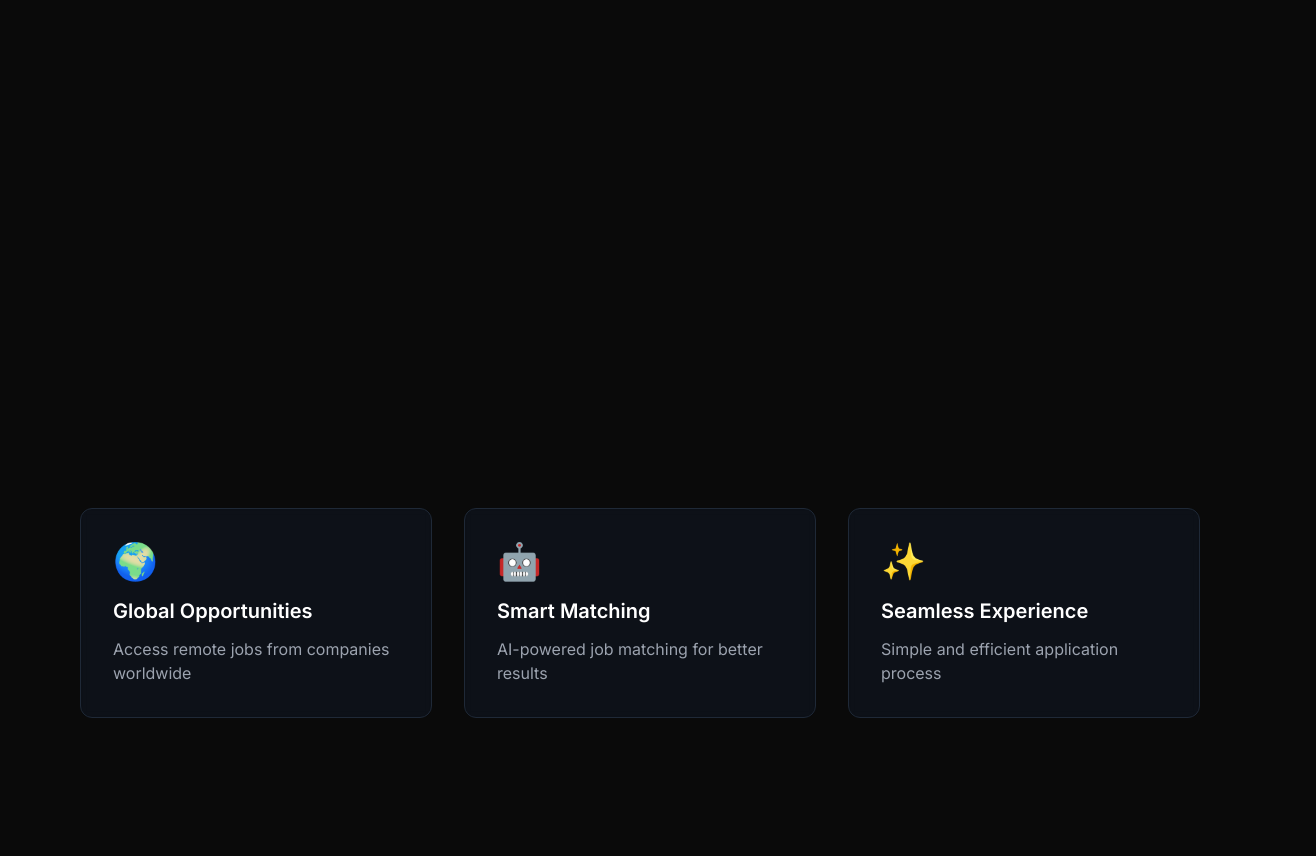
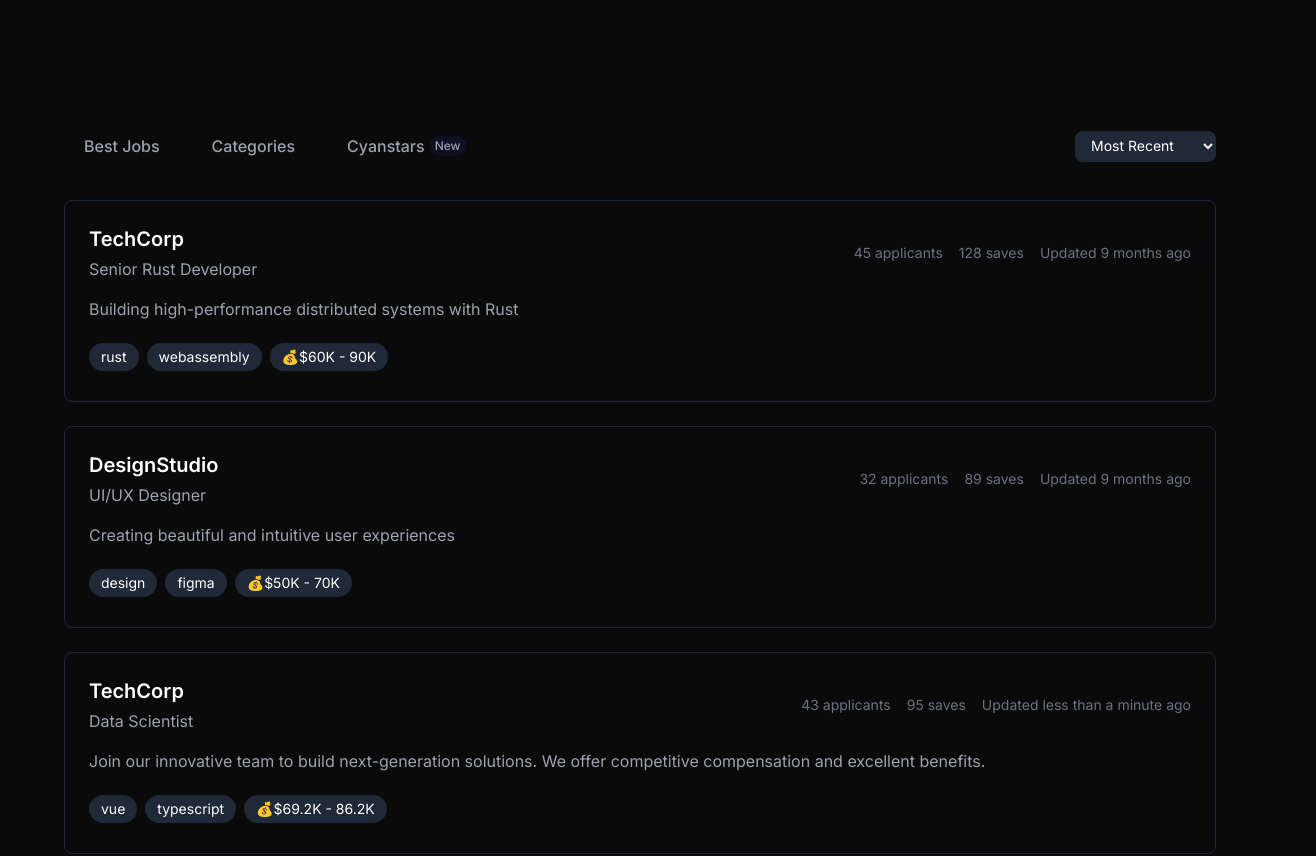
Before and after one commit to ai-cyan/ai-cyan, a React (Vite) app in the folder cyan-js/: page / in a window 1280 px wide. Shown: the part 420-1276 px from the top of the page, 1316 px wide, since content can reach past the window. Built offline with nearby package versions, Linux system fonts and the light colour scheme.

Commit message:
feat(home): update hero section design and add watch demo button
- Add WATCH DEMO button next to FIND JOB
- Update button styles with border hover effects
- Adjust hero section text layout and content
- Add Best Jobs filter option
- Remove emoji icons for cleaner look

```diff
--- a/cyan-js/src/pages/Home.tsx
+++ b/cyan-js/src/pages/Home.tsx
@@ -1,8 +1,12 @@
 import React, { useState } from 'react';
 import { motion, useScroll, useTransform } from 'framer-motion';
+import { useNavigate } from 'react-router-dom';
 import { useTheme } from '../contexts/ThemeContext';
 import { MouseFollower } from '../components/MouseFollower';
 import { Navbar } from '../components/Navbar';
+import { mockJobs } from '../mocks/jobs';
+import { formatDistanceToNow } from 'date-fns';
+import { Job } from '../types/job';
 
 export default function Home() {
   const { scrollYProgress } = useScroll();
@@ -16,7 +20,7 @@ export default function Home() {
 
       {/* Hero Section */}
       <motion.section
-        className="relative min-h-screen"
+        className="relative min-h-[60vh]"
         style={{ opacity, scale }}
       >
         <motion.div
@@ -39,23 +43,41 @@ export default function Home() {
             animate={{ opacity: 1, y: 0 }}
             transition={{ delay: 0.4 }}
           >
+            <p>Cyan is the best way to find your next remote role,</p>
             <p>Built to redefine remote work possibilities.</p>
-            <p>Cyan is the best way to find your next remote role.</p>
           </motion.div>
           <motion.div
             initial={{ opacity: 0, y: 20 }}
             animate={{ opacity: 1, y: 0 }}
             transition={{ delay: 0.6 }}
+            className="flex items-center justify-center space-x-4"
           >
             <motion.button
               whileHover={{
-                scale: 1.05,
-                boxShadow: "0 0 30px rgba(200,200,200,0.2)"
+                scale: 1.02,
+                borderColor: "rgba(255, 255, 255, 0.9)",
               }}
-              whileTap={{ scale: 0.95 }}
-              className="theme-button px-8 py-4 rounded-full text-lg font-medium"
+              whileTap={{ scale: 0.98 }}
+              className="relative px-8 py-3.5 rounded-xl text-lg font-medium bg-black text-white dark:bg-white dark:text-black border border-gray-400/30 dark:border-gray-600/30 hover:border-white/90 dark:hover:border-white/90 transition-colors backdrop-blur-sm"
             >
-              Get Started
+              <div className="flex items-center space-x-2">
+                <span>☺︎</span>
+                <span>FIND JOB</span>
+              </div>
+            </motion.button>
+
+            <motion.button
+              whileHover={{
+                scale: 1.02,
+                borderColor: "rgba(255, 255, 255, 0.9)",
+              }}
+              whileTap={{ scale: 0.98 }}
+              className="relative px-8 py-3.5 rounded-xl text-lg font-medium bg-white text-black dark:bg-black dark:text-white border border-gray-400/30 dark:border-gray-600/30 hover:border-white/90 dark:hover:border-white/90 transition-colors backdrop-blur-sm"
+            >
+              <div className="flex items-center space-x-2">
+                <span>▶</span>
+                <span>WATCH DEMO</span>
+              </div>
             </motion.button>
           </motion.div>
         </motion.div>
@@ -81,49 +103,155 @@ export default function Home() {
         </div>
       </motion.section>
 
-      {/* Features Section */}
-      <section className="py-32">
-        <div className="max-w-6xl mx-auto px-4">
+      {/* Jobs Section */}
+      <section className="py-16 px-4">
+        <div className="max-w-6xl mx-auto">
+          {/* Search and Filter Bar */}
           <motion.div
-            initial={{ opacity: 0 }}
-            whileInView={{ opacity: 1 }}
-            transition={{ duration: 0.8 }}
-            className="grid grid-cols-1 md:grid-cols-3 gap-8"
+            className="flex flex-wrap items-center justify-between gap-4 mb-8"
+            initial={{ opacity: 0, y: 20 }}
+            animate={{ opacity: 1, y: 0 }}
           >
-            <FeatureCard
-              title="Global Opportunities"
-              description="Access remote jobs from companies worldwide"
-              icon="🌍"
-            />
-            <FeatureCard
-              title="Smart Matching"
-              description="AI-powered job matching for better results"
-              icon="🤖"
-            />
-            <FeatureCard
-              title="Seamless Experience"
-              description="Simple and efficient application process"
-              icon="✨"
-            />
+            {/* Left side - Search and Categories */}
+            <div className="flex items-center space-x-4">
+
+                <motion.button
+                className="px-4 py-2.5 relative font-medium text-gray-600 dark:text-gray-400 hover:text-red-500 dark:hover:text-red-500 transition-colors"
+                whileHover={{ scale: 1.02 }}
+                whileTap={{ scale: 0.98 }}
+                >
+                <div className="flex items-center space-x-1">
+                    <span></span>
+                    <span>Best Jobs</span>
+                </div>
+                </motion.button>
+
+              <motion.button
+                className="px-4 py-2.5 relative font-medium text-gray-600 dark:text-gray-400 hover:text-red-500 dark:hover:text-red-500 transition-colors"
+                whileHover={{ scale: 1.02 }}
+                whileTap={{ scale: 0.98 }}
+              >
+                <div className="flex items-center space-x-1">
+                  <span></span>
+                  <span>Categories</span>
+                </div>
+              </motion.button>
+
+              <motion.button
+                className="px-4 py-2.5 relative font-medium text-gray-600 dark:text-gray-400 hover:text-red-500 dark:hover:text-red-500 transition-colors"
+                whileHover={{ scale: 1.02 }}
+                whileTap={{ scale: 0.98 }}
+              >
+                <div className="flex items-center space-x-1">
+                  <span></span>
+                  <span>Cyanstars</span>
+                  <span className="inline-flex items-center justify-center px-1.5 py-0.5 text-xs font-medium bg-primary/10 text-gray-400 rounded-full ml-1">
+                    New
+                  </span>
+                </div>
+              </motion.button>
+            </div>
+
+            {/* Right side - Sort options */}
+            <div className="flex items-center">
+              <select className="px-3 py-1.5 rounded-lg bg-gray-100 dark:bg-gray-800 text-sm border-none outline-none">
+                <option value="recent">Most Recent</option>
+                <option value="relevant">Most Relevant</option>
+                <option value="salary">Highest Salary</option>
+              </select>
+            </div>
           </motion.div>
+
+          {/* Jobs Grid */}
+          <div className="grid grid-cols-1 gap-6">
+            {mockJobs.map((job) => (
+              <JobCard key={job.id} job={job} />
+            ))}
+          </div>
         </div>
       </section>
     </div>
   );
 }
 
-function FeatureCard({ title, description, icon }: { title: string; description: string; icon: string }) {
+// 复用 Jobs 页面的 JobCard 组件
+function JobCard({ job }: { job: Job }) {
+  const navigate = useNavigate();
+  const formatSalary = (min: number, max: number, currency: string) => {
+    const formatter = new Intl.NumberFormat('en-US', {
+      notation: 'compact',
+      maximumFractionDigits: 1
+    });
+    return `💰${currency}${formatter.format(min)} - ${formatter.format(max)}`;
+  };
+
+  const techTags = job.tags.filter((tag: string) => !['fulltime', 'remote'].includes(tag));
+  const salaryTag = job.tags.find((tag: string) => ['fulltime', 'remote'].includes(tag));
+
   return (
     <motion.div
-      whileHover={{ y: -5, scale: 1.02 }}
-      className="p-8 rounded-xl border dark:border-gray-800 border-gray-200 dark:bg-gray-900/50 bg-gray-50/50 backdrop-blur-sm"
+      onClick={() => navigate(`/jobs/${job.id}`)}
       initial={{ opacity: 0, y: 20 }}
-      whileInView={{ opacity: 1, y: 0 }}
-      transition={{ duration: 0.5 }}
+      animate={{ opacity: 1, y: 0 }}
+      whileHover={{ scale: 1.02 }}
+      className="p-6 border dark:border-gray-800 rounded-lg hover:border-gray-400 dark:hover:border-gray-700 transition-colors cursor-pointer relative group"
     >
-      <div className="text-4xl mb-4">{icon}</div>
-      <h3 className="text-xl font-semibold mb-3">{title}</h3>
-      <p className="dark:text-gray-400 text-gray-600">{description}</p>
+      <div className="flex flex-col h-full">
+        <div className="flex items-center justify-between">
+          <div>
+            <h3 className="text-xl font-semibold hover:text-primary transition-colors">
+              {job.companyName}
+            </h3>
+            <p className="text-gray-600 dark:text-gray-400 mt-1">
+              {job.position}
+            </p>
+          </div>
+          <div className="flex items-center space-x-4 text-sm text-gray-500">
+            <span>{job.applicants} applicants</span>
+            <span>{job.saves} saves</span>
+            <span>
+              Updated {formatDistanceToNow(new Date(job.updatedAt))} ago
+            </span>
+          </div>
+        </div>
+
+        <p className="mt-4 text-gray-600 dark:text-gray-400">
+          {job.description}
+        </p>
+
+        <div className="mt-4 flex items-center justify-between">
+          <div className="flex items-center flex-wrap gap-2">
+            {techTags.map((tag: string) => (
+              <span
+                key={tag}
+                className="inline-flex items-center px-3 py-1 text-sm rounded-full bg-gray-100 dark:bg-gray-800"
+              >
+                {tag}
+              </span>
+            ))}
+
+            {salaryTag && (
+              <span className="inline-flex items-center px-3 py-1 text-sm rounded-full bg-gray-100 dark:bg-gray-800">
+                {formatSalary(job.salary.min, job.salary.max, job.salary.currency)}
+              </span>
+            )}
+          </div>
+
+          <motion.button
+            onClick={(e) => {
+              e.stopPropagation();
+              // TODO: 处理申请逻辑
+            }}
+            className="opacity-0 group-hover:opacity-100 transition-all duration-200 ml-4 flex-shrink-0"
+            whileHover={{ scale: 1.05 }}
+            whileTap={{ scale: 0.95 }}
+          >
+            <span className="inline-flex items-center px-6 py-2 rounded-full bg-red-500 hover:bg-red-600 text-white font-medium shadow-md hover:shadow-lg transition-all">
+              Apply
+            </span>
+          </motion.button>
+        </div>
+      </div>
     </motion.div>
   );
 }
--- a/cyan-js/src/pages/Jobs.tsx
+++ b/cyan-js/src/pages/Jobs.tsx
@@ -42,7 +42,7 @@ export default function Jobs() {
               whileTap={{ scale: 0.98 }}
             >
               <div className="flex items-center space-x-1">
-                <span>🔥</span>
+                <span></span>
                 <span>Best Jobs</span>
               </div>
             </motion.button>
@@ -53,7 +53,7 @@ export default function Jobs() {
               whileTap={{ scale: 0.98 }}
             >
               <div className="flex items-center space-x-1">
-                <span>🔍</span>
+                <span></span>
                 <span>Categories</span>
               </div>
             </motion.button>
@@ -64,9 +64,9 @@ export default function Jobs() {
               whileTap={{ scale: 0.98 }}
             >
               <div className="flex items-center space-x-1">
-                <span>🌟</span>
+                <span></span>
                 <span>Cyanstars</span>
-                <span className="inline-flex items-center justify-center px-1.5 py-0.5 text-xs font-medium bg-primary/10 text-primary rounded-full ml-1">
+                <span className="inline-flex items-center justify-center px-1.5 py-0.5 text-xs font-medium bg-primary/10 text-gray-400 rounded-full ml-1">
                   New
                 </span>
               </div>
```
